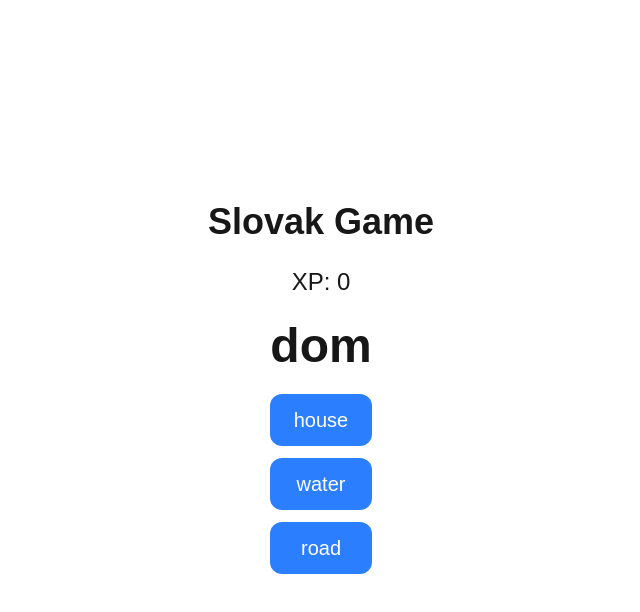
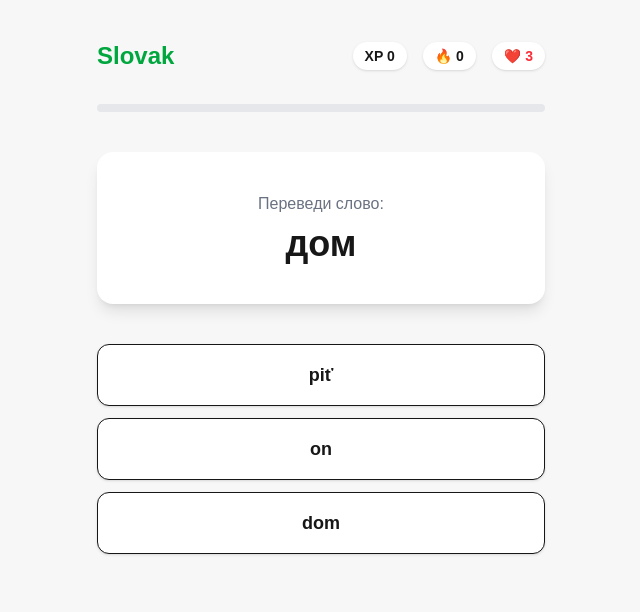
Before and after one commit to Bagmem/LearnSlovak, a Next.js app: page / in a window 1280 px wide. Shown: the top 612 px of the page, without its empty margins (319-959 px from the left). Built offline with nearby package versions, Linux system fonts and the light colour scheme.

Commit message:
Add word game core and UI

```diff
--- /dev/null
+++ b/app/components/GameUI.tsx
@@ -0,0 +1,107 @@
+"use client"
+
+import { words } from "../../data/words"
+type Props = {
+  xp: number
+  streak: number
+  lives: number
+  word: any
+  options: string[]
+  message: string
+  onAnswer: (option: string) => void
+  onRestart: () => void
+  setLives: (v: number) => void
+  setXp: (v: number) => void
+  setStreak: (v: number) => void
+  setQueue: (v: any) => void
+}
+
+export default function GameUI({
+  xp,
+  streak,
+  lives,
+  word,
+  options,
+  message,
+  onAnswer,
+  onRestart,
+  setLives,
+  setXp,
+  setStreak,
+  setQueue,
+}: Props) {
+  return (
+    <main className="min-h-screen bg-[#f7f7f7] flex flex-col items-center px-6 py-10">
+
+      {/* HEADER */}
+      <div className="w-full max-w-md flex justify-between items-center mb-8">
+        <h1 className="text-2xl font-extrabold text-green-600">
+          Slovak
+        </h1>
+
+        <div className="flex gap-4 text-sm font-semibold">
+          <div className="bg-white px-3 py-1 rounded-full shadow">
+            XP {xp}
+          </div>
+          <div className="bg-white px-3 py-1 rounded-full shadow">
+            🔥 {streak}
+          </div>
+          <div className="bg-white px-3 py-1 rounded-full shadow text-red-500">
+            ❤️ {lives}
+          </div>
+        </div>
+      </div>
+
+      {/* PROGRESS */}
+      <div className="w-full max-w-md bg-gray-200 h-2 rounded-full mb-10">
+        <div
+          className="h-full bg-green-500"
+          style={{ width: `${xp % 100}%` }}
+        />
+      </div>
+
+      {/* WORD */}
+      <div className="w-full max-w-md bg-white rounded-2xl shadow-lg p-10 text-center mb-10">
+        <div className="text-gray-500 mb-2">Переведи слово:</div>
+        <div className="text-4xl font-extrabold">
+          {word.russian}
+        </div>
+      </div>
+
+      {/* OPTIONS */}
+      <div className="w-full max-w-md flex flex-col gap-3">
+        {options.map((option) => (
+          <button
+            key={option}
+            onClick={() => onAnswer(option)}
+            className="bg-white border rounded-xl py-4 text-lg font-semibold shadow-sm
+                       hover:bg-green-50 hover:border-green-400 transition"
+          >
+            {option}
+          </button>
+        ))}
+      </div>
+
+      {/* MESSAGE */}
+      <div className="mt-6 text-lg font-medium">
+        {message}
+      </div>
+
+      {/* GAME OVER */}
+      {lives <= 0 && (
+        <div className="fixed inset-0 bg-black/50 flex items-center justify-center">
+          <div className="bg-white p-8 rounded-2xl text-center">
+            <h2 className="text-2xl font-bold mb-4">Игра окончена</h2>
+
+            <button
+              onClick={onRestart}
+              className="bg-green-500 text-white px-6 py-3 rounded-xl font-bold"
+            >
+              Заново
+            </button>
+          </div>
+        </div>
+      )}
+    </main>
+  )
+}
--- a/app/page.tsx
+++ b/app/page.tsx
@@ -1,68 +1,103 @@
 "use client"
 
-import { useState } from "react"
-
-const words = [
-  {
-    slovak: "dom",
-    correct: "house",
-    options: ["house", "water", "road"]
-  },
-  {
-    slovak: "voda",
-    correct: "water",
-    options: ["fire", "water", "sky"]
-  }
-]
+import { useState, useEffect } from "react"
+import { words } from "../data/words"
+import { checkAnswer } from "../lib/game"
+import { saveProgress, loadProgress } from "../lib/storage"
+import GameUI from "./components/GameUI"
 
 export default function Home() {
-  const [current, setCurrent] = useState(0)
+  const [queue, setQueue] = useState(words)
+
   const [xp, setXp] = useState(0)
+  const [streak, setStreak] = useState(0)
+  const [lives, setLives] = useState(3)
   const [message, setMessage] = useState("")
 
-  const checkAnswer = (option: string) => {
-    if (option === words[current].correct) {
-      setXp(xp + 10)
-      setMessage("✅ Correct!")
+  const [options, setOptions] = useState<string[]>([])
+
+  const word = queue[0]
+
+  // 📥 загрузка прогресса
+  useEffect(() => {
+    const savedXp = loadProgress("xp")
+    const savedStreak = loadProgress("streak")
+    const savedLives = loadProgress("lives")
+
+    if (savedXp !== null) setXp(savedXp)
+    if (savedStreak !== null) setStreak(savedStreak)
+    if (savedLives !== null) setLives(savedLives)
+  }, [])
+
+  // 💾 сохранение
+  useEffect(() => {
+    saveProgress("xp", xp)
+  }, [xp])
+
+  useEffect(() => {
+    saveProgress("streak", streak)
+  }, [streak])
+
+  useEffect(() => {
+    saveProgress("lives", lives)
+  }, [lives])
+
+  // 🎯 генерация вариантов
+  useEffect(() => {
+    const correct = word.slovak
+
+    const wrongOptions = words
+      .filter((w) => w.slovak !== correct)
+      .map((w) => w.slovak)
+      .sort(() => Math.random() - 0.5)
+      .slice(0, 2)
+
+    setOptions([...wrongOptions, correct])
+  }, [queue])
+
+  // 🎮 логика ответа
+  const checkAnswerHandler = (option: string) => {
+    if (checkAnswer(word, option)) {
+      setXp((v) => v + 10)
+      setStreak((v) => v + 1)
+      setMessage("✅ Правильно!")
     } else {
-      setMessage("❌ Wrong!")
+      setLives((v) => v - 1)
+      setStreak(0)
+      setMessage("❌ Неправильно!")
     }
 
     setTimeout(() => {
-      setCurrent((current + 1) % words.length)
+      setQueue((prev) => {
+        const [, ...rest] = prev
+        return [...rest, prev[0]]
+      })
       setMessage("")
-    }, 1000)
+    }, 800)
+  }
+
+  // 🔁 рестарт
+  const restartGame = () => {
+    setLives(3)
+    setXp(0)
+    setStreak(0)
+    setQueue(words)
   }
 
   return (
-    <main className="flex min-h-screen flex-col items-center justify-center gap-6 p-10">
-      <h1 className="text-4xl font-bold">
-        Slovak Game
-      </h1>
-
-      <div className="text-2xl">
-        XP: {xp}
-      </div>
-
-      <div className="text-5xl font-bold">
-        {words[current].slovak}
-      </div>
-
-      <div className="flex flex-col gap-3">
-        {words[current].options.map((option) => (
-          <button
-            key={option}
-            onClick={() => checkAnswer(option)}
-            className="rounded-xl bg-blue-500 px-6 py-3 text-white text-xl"
-          >
-            {option}
-          </button>
-        ))}
-      </div>
-
-      <div className="text-2xl">
-        {message}
-      </div>
-    </main>
+    <GameUI
+      xp={xp}
+      streak={streak}
+      lives={lives}
+      word={word}
+      options={options}
+      message={message}
+      onAnswer={checkAnswerHandler}
+      onRestart={restartGame}
+      setLives={setLives}
+      setXp={setXp}
+      setStreak={setStreak}
+      setQueue={setQueue}
+    />
   )
 }
--- /dev/null
+++ b/data/words.ts
@@ -0,0 +1,35 @@
+export type Word = {
+  id: number
+  russian: string
+  slovak: string
+  category: "basic" | "food" | "travel" | "verbs"
+}
+
+export const words: Word[] = [
+  // BASIC (самые важные)
+  { id: 1, russian: "дом", slovak: "dom", category: "basic" },
+  { id: 2, russian: "вода", slovak: "voda", category: "basic" },
+  { id: 3, russian: "хлеб", slovak: "chlieb", category: "basic" },
+  { id: 4, russian: "я", slovak: "ja", category: "basic" },
+  { id: 5, russian: "ты", slovak: "ty", category: "basic" },
+  { id: 6, russian: "он", slovak: "on", category: "basic" },
+  { id: 7, russian: "она", slovak: "ona", category: "basic" },
+  { id: 8, russian: "мы", slovak: "my", category: "basic" },
+  { id: 9, russian: "вы", slovak: "vy", category: "basic" },
+
+  // VERBS (глаголы)
+  { id: 10, russian: "есть", slovak: "jesť", category: "verbs" },
+  { id: 11, russian: "пить", slovak: "piť", category: "verbs" },
+  { id: 12, russian: "идти", slovak: "ísť", category: "verbs" },
+  { id: 13, russian: "жить", slovak: "žiť", category: "verbs" },
+
+  // FOOD
+  { id: 14, russian: "яблоко", slovak: "jablko", category: "food" },
+  { id: 15, russian: "молоко", slovak: "mlieko", category: "food" },
+  { id: 16, russian: "мясо", slovak: "mäso", category: "food" },
+
+  // TRAVEL
+  { id: 17, russian: "город", slovak: "mesto", category: "travel" },
+  { id: 18, russian: "страна", slovak: "krajina", category: "travel" },
+  { id: 19, russian: "дорога", slovak: "cesta", category: "travel" }
+]
--- /dev/null
+++ b/lib/game.ts
@@ -0,0 +1,13 @@
+import { words } from "../data/words"
+
+export function getWord(index: number) {
+  return words[index]
+}
+
+export function checkAnswer(word: any, answer: string) {
+  return word.slovak === answer
+}
+
+export function getNextIndex(current: number) {
+  return (current + 1) % words.length
+}
--- /dev/null
+++ b/lib/storage.ts
@@ -0,0 +1,8 @@
+export function saveProgress(key: string, value: number) {
+  localStorage.setItem(key, String(value))
+}
+
+export function loadProgress(key: string): number | null {
+  const value = localStorage.getItem(key)
+  return value ? Number(value) : null
+}
```
